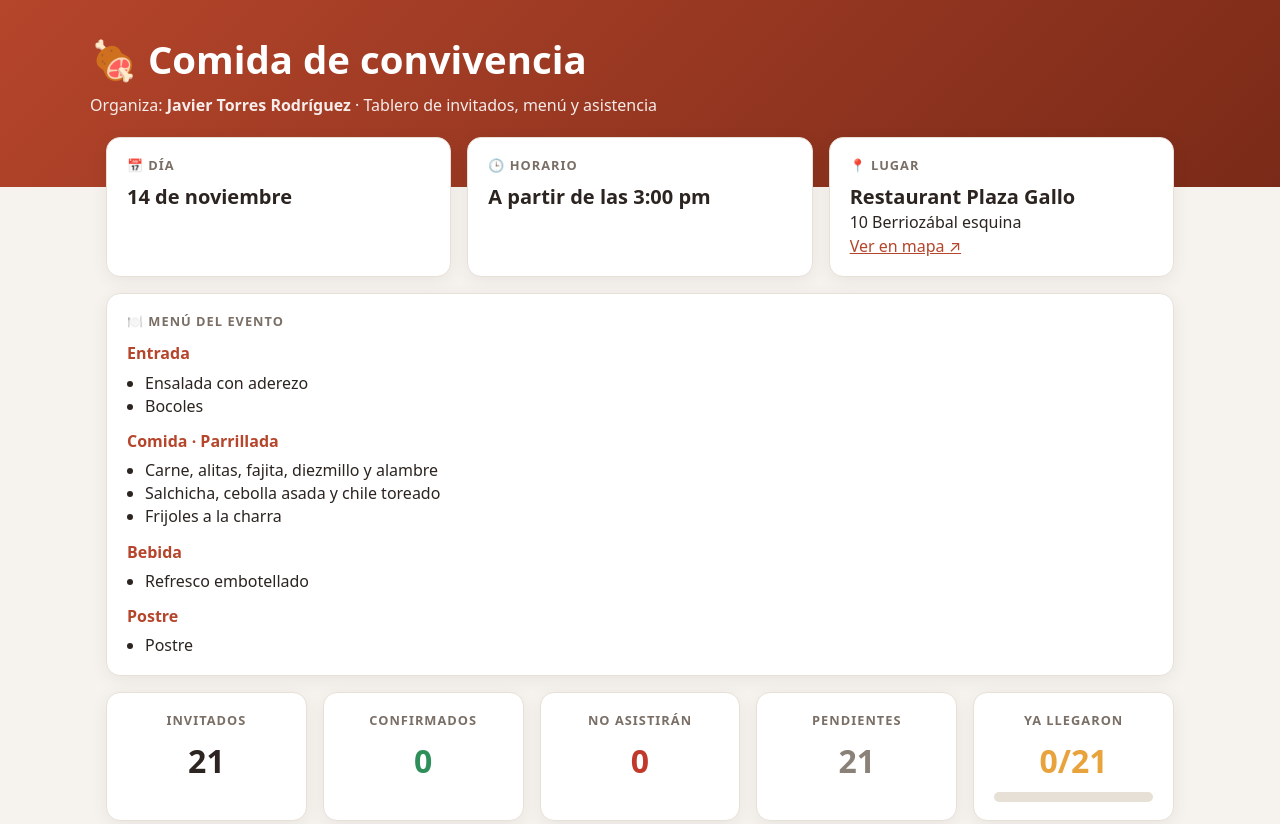
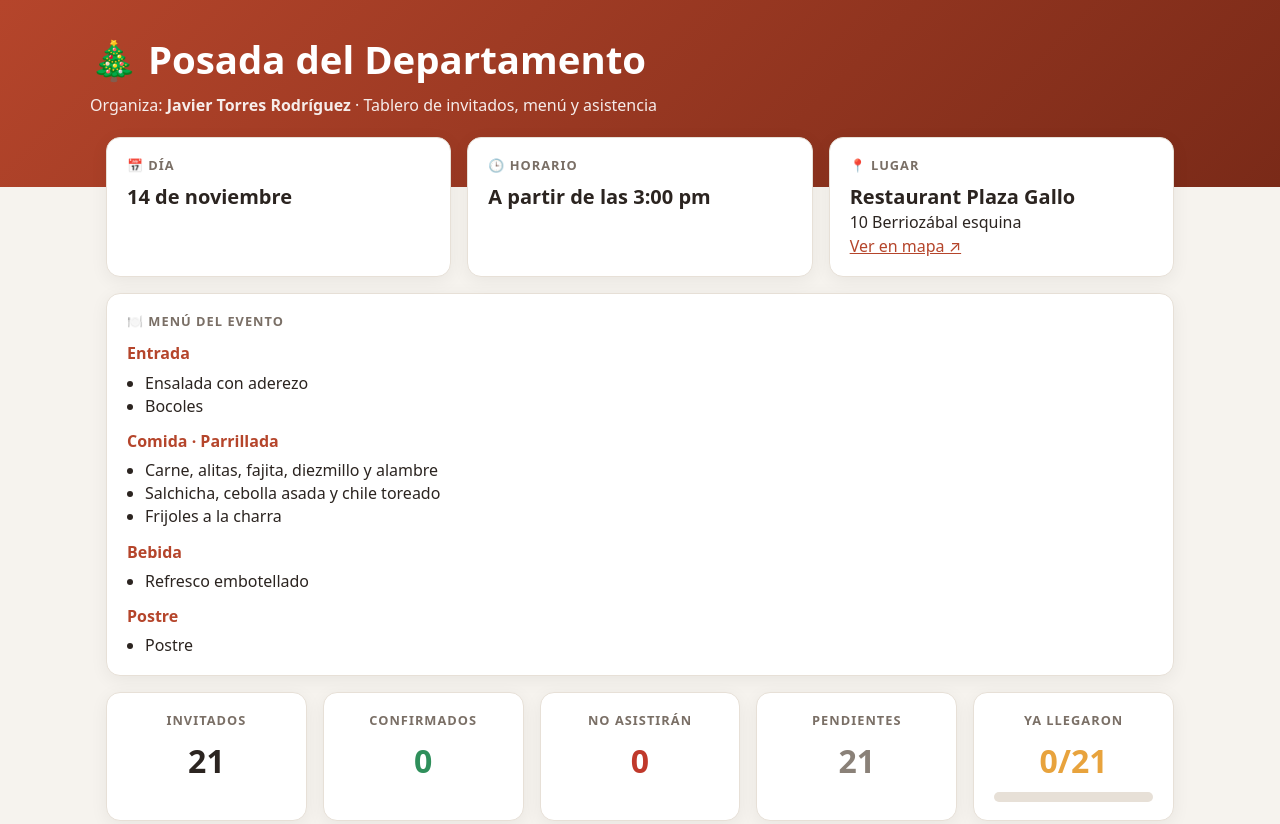
Before and after one commit to Javros00/Tablero-Evento, a plain HTML site: page index.html in a window 1280 px wide. Shown: the top 824 px of the page. Drawn offline with Linux system fonts and the light colour scheme.

Commit message:
Add files via upload

```diff
--- a/index.html
+++ b/index.html
@@ -3,7 +3,7 @@
 <head>
 <meta charset="UTF-8">
 <meta name="viewport" content="width=device-width, initial-scale=1.0">
-<title>Tablero del Evento · Restaurant Plaza Gallo</title>
+<title>Posada del Departamento · Restaurant Plaza Gallo</title>
 <style>
   :root{
     --bg:#f6f3ee; --card:#ffffff; --ink:#2b2420; --muted:#7a6f66;
@@ -70,7 +70,7 @@
 <body>
 <header>
   <div class="wrap">
-    <h1>🍖 Comida de convivencia</h1>
+    <h1>🎄 Posada del Departamento</h1>
     <p>Organiza: <strong>Javier Torres Rodríguez</strong> · Tablero de invitados, menú y asistencia</p>
   </div>
 </header>
```
Also changed, not shown: 1 other file.
